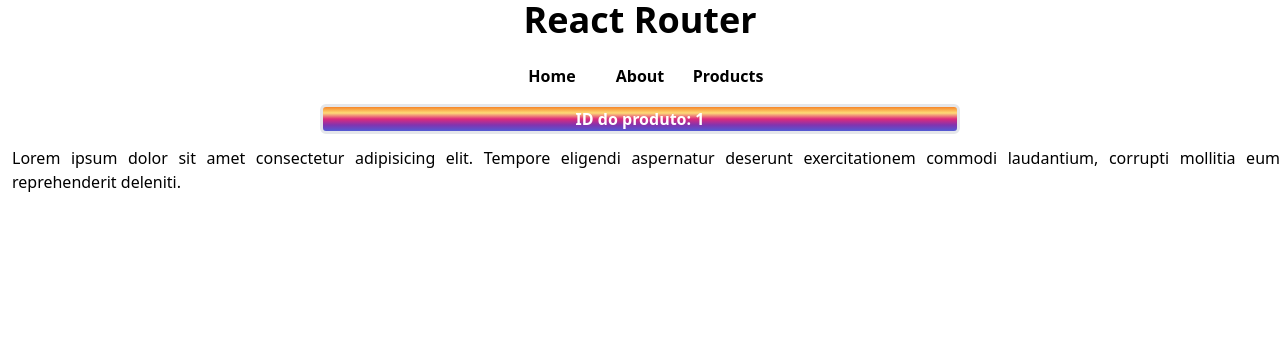
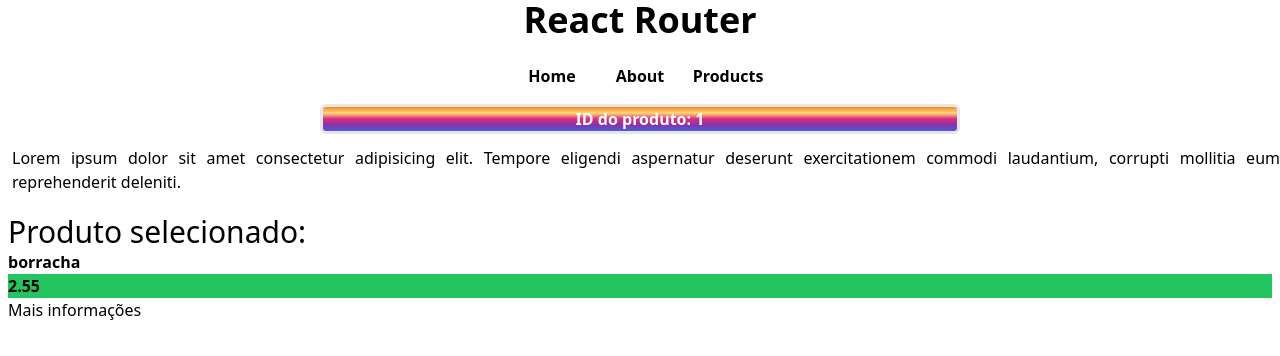
Before and after one commit to davcavalc/aulas-de-react-udemy, a React (Vite) app in the folder React_Router/: page /products/1 in a window 1280 px wide. Shown: the top 356 px of the page. Built offline with nearby package versions, Linux system fonts and the light colour scheme; data requests are answered from the project's data file.

Commit message:
📓Aula: Nested route - 21/09/2022

```diff
--- a/React_Router/data/db.json
+++ b/React_Router/data/db.json
@@ -14,6 +14,11 @@
             "id": 3,
             "nome": "caneta esferográfica",
             "preco": 3.45
+        },
+        {
+            "id":4,
+            "nome":"Cola de bastão",
+            "preco":5.50
         }
     ]
 }
--- a/React_Router/src/App.jsx
+++ b/React_Router/src/App.jsx
@@ -7,6 +7,7 @@
 import About from "./pages/About";
 import Navbar from "./Componentes/Navbar";
 import Products from "./pages/Products";
+import Info from "./pages/Info";
 
 function App() {
  return (
@@ -20,6 +21,8 @@
      <Routes>
       <Route path="/" element={<Home />} />
       <Route path="/about" element={<About />} />
+      {/* 6 - NESTED ROUTES */}
+      <Route path="/products/:id/info" element={<Info />} />
       {/* 4 - ROTA DINÂMICA */}
       <Route path="/products/:id" element={<Products />} />
      </Routes>
--- /dev/null
+++ b/React_Router/src/pages/Info.jsx
@@ -0,0 +1,15 @@
+import React from "react";
+import { useParams } from "react-router-dom";
+
+const Info = () => {
+ const { id } = useParams();
+ return (
+  <div>
+   <h1 className="hover:text-gray-500 font-bold">
+    Mais informações sobre o produto {id}
+   </h1>
+  </div>
+ );
+};
+
+export default Info;
--- a/React_Router/src/pages/Products.jsx
+++ b/React_Router/src/pages/Products.jsx
@@ -1,9 +1,17 @@
 import React from "react";
 import { useParams } from "react-router-dom";
+import { useFetch } from "../hooks/useFetch";
+import { Link } from "react-router-dom";
 
 const Products = () => {
  // 4 - ROTA DINÂMICA
  const { id } = useParams();
+
+ // 5 - CARREGAMENTO DADO INDIVIDUAL
+ const url = "http://localhost:3000/products/" + id;
+ const { data: products, loading, error } = useFetch(url);
+
+ console.log(products);
  return (
   <>
    <p className="flex justify-center border-[3px] backgrad mx-[25%] text-white font-bold rounded-md">
@@ -14,6 +22,21 @@
     aspernatur deserunt exercitationem commodi laudantium, corrupti mollitia eum
     reprehenderit deleniti.
    </p>
+   {error && (
+    <p className="font-bold text-red-500">
+     ATENÇÃO: Ocorreu um erro inesperado!
+    </p>
+   )}
+   {loading && <p className="font-bold text-blue-500">Carregando...</p>}
+   {products && (
+    <div className="p-2 flex flex-col justify-center">
+     <h1 className="text-3xl">Produto selecionado:</h1>
+     <h4 className="font-bold">{products.nome}</h4>
+     <p className="bg-green-500 font-bold">{products.preco}</p>
+     {/* 6 - NESTED ROUTES */}
+     <Link to={`/products/${products.id}/info`}>Mais informações</Link>
+    </div>
+   )}
   </>
  );
 };
```
